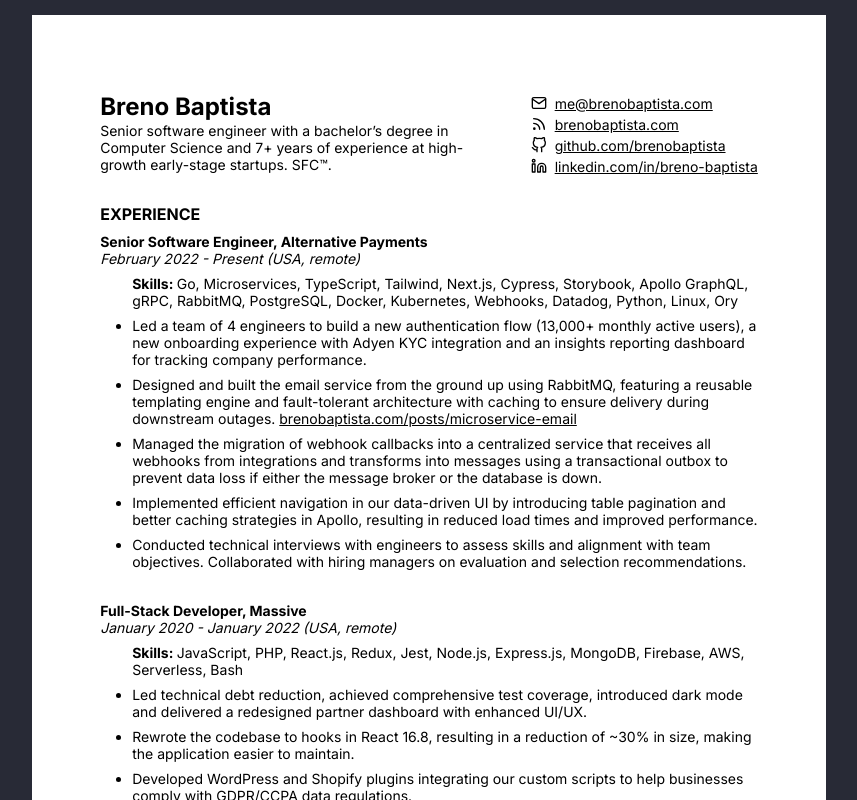
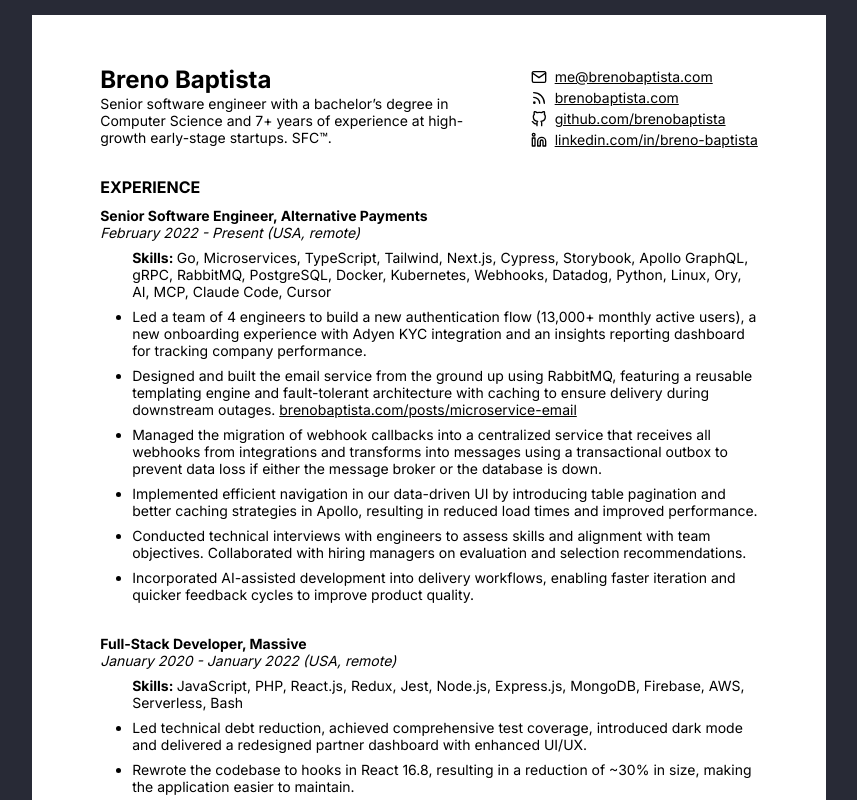
Before and after one commit to brenobaptista/blog, a Next.js app: page /resume in a window 1280 px wide. Shown: the top 800 px of the page, without its empty margins (211-1068 px from the left). Built offline with nearby package versions, Linux system fonts and the light colour scheme.

Commit message:
Add AI to resume

```diff
--- a/src/pages/resume.tsx
+++ b/src/pages/resume.tsx
@@ -86,7 +86,8 @@ const Resume = () => (
               <span>
                 <b>Skills: </b>Go, Microservices, TypeScript, Tailwind, Next.js,
                 Cypress, Storybook, Apollo GraphQL, gRPC, RabbitMQ, PostgreSQL,
-                Docker, Kubernetes, Webhooks, Datadog, Python, Linux, Ory
+                Docker, Kubernetes, Webhooks, Datadog, Python, Linux, Ory, AI,
+                MCP, Claude Code, Cursor
               </span>
               <li>
                 Led a team of 4 engineers to build a new authentication flow
@@ -123,6 +124,11 @@ const Resume = () => (
                 Conducted technical interviews with engineers to assess skills
                 and alignment with team objectives. Collaborated with hiring
                 managers on evaluation and selection recommendations.
+              </li>
+              <li>
+                Incorporated AI-assisted development into delivery workflows,
+                enabling faster iteration and quicker feedback cycles to improve
+                product quality.
               </li>
             </ul>
           </div>
--- a/src/styles/pages/Resume.ts
+++ b/src/styles/pages/Resume.ts
@@ -12,7 +12,7 @@ export const Page = styled.div`
   background: #ffffff;
   width: 210mm;
   height: 297mm;
-  padding: 20mm 18mm;
+  padding: 13mm 18mm;
 
   @media screen {
     margin: 4mm auto;
```
